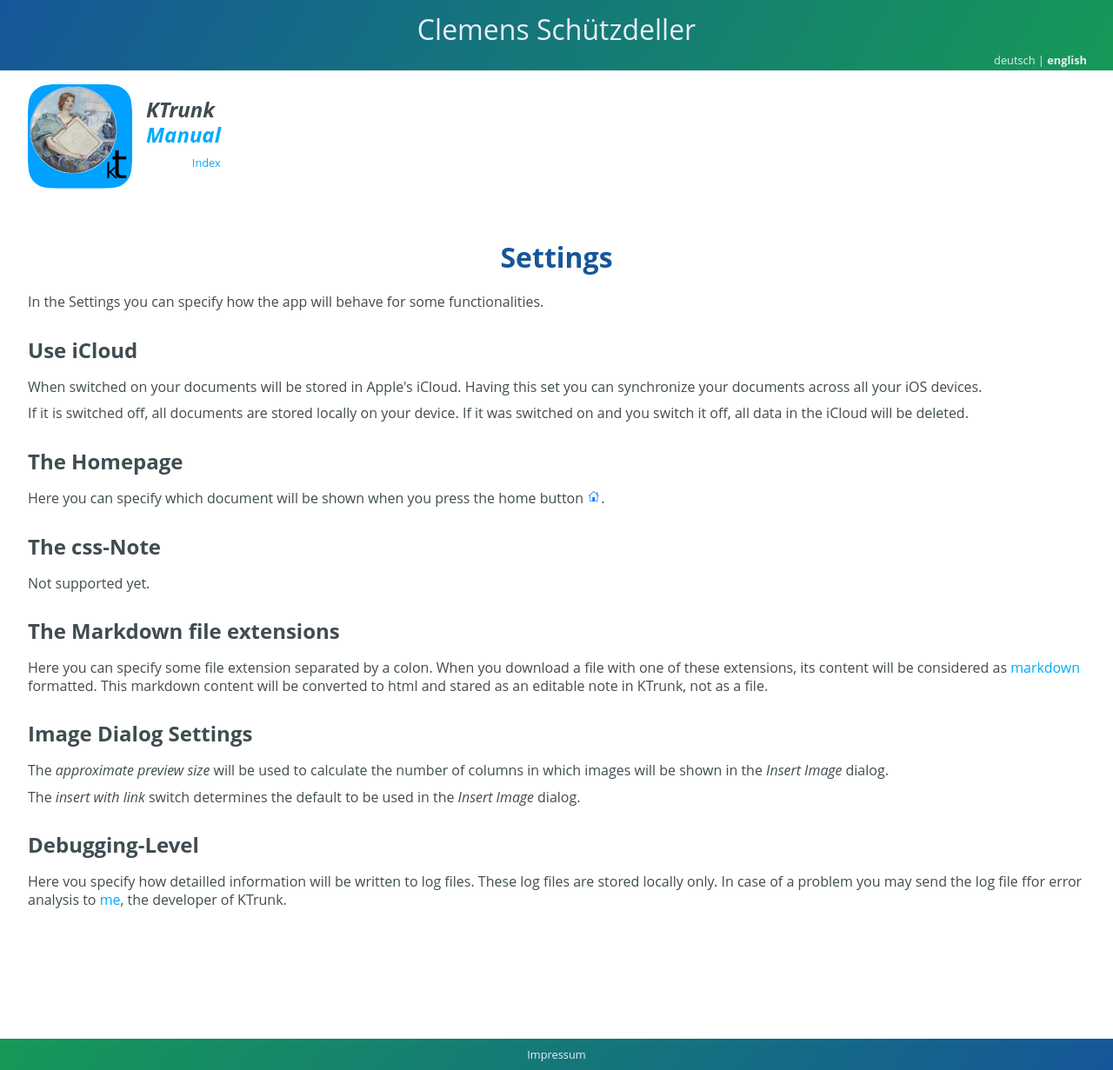
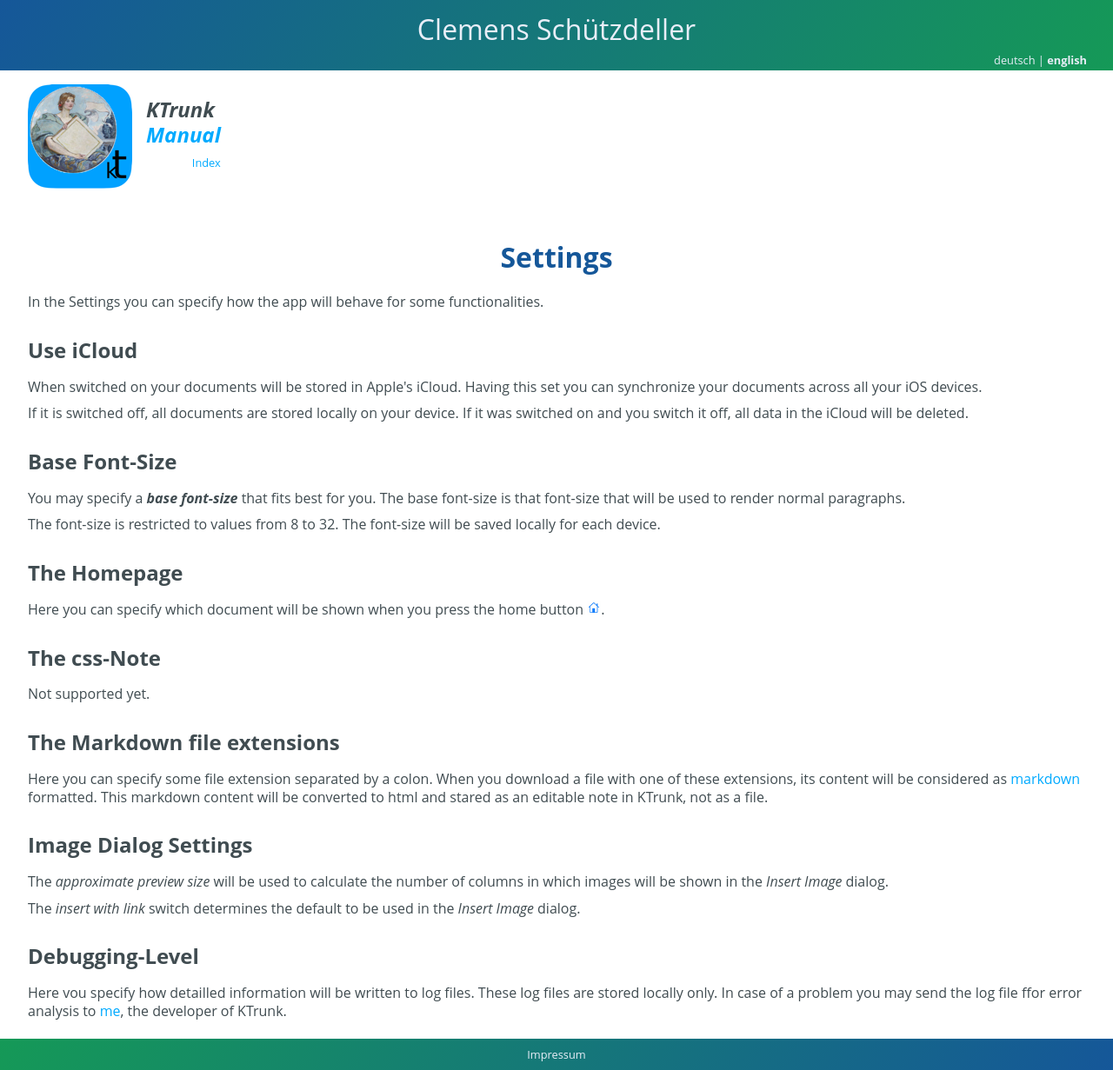
Before and after one commit to cs-LA/home, a Jekyll site: the page built from KTrunk/Manual/Settings.md, in a window 1280 px wide. Shown: the whole page at 87% size. Built offline with Jekyll 4.4.1, drawn with Linux system fonts in a browser that asks for light colours; our own code applies the rules of GitHub Pages for plain Markdown files.

Commit message:
Update Settings.md

```diff
--- a/KTrunk/Manual/Settings.md
+++ b/KTrunk/Manual/Settings.md
@@ -29,6 +29,18 @@
 <p>
   <span class="en">If it is switched off, all documents are stored locally on your device. If it was switched on and you switch it off, all data in the iCloud will be deleted.</span>
   <span class="de">Wenn dies ausgeschaltet ist, werden alle Dokumente nur lokal auf dem Gerät gespeichert. Wenn man dies eingeschaltet war und es ausgeschaltet wird, werden alle Daten in der iCloud gelöscht.</span>
+</p>
+<h3>
+  <span class="en">Base Font-Size</span>
+  <span class="de">Basis-Schriftgröße</span>
+</h3>
+<p>
+  <span class="en">You may specify a <strong><em>base font-size</em></strong> that fits best for you. The base font-size is that font-size that will be used to render normal paragraphs.</span>
+  <span class="de">Die <strong><em>Basis-Schriftgröße</em></strong> kann individuell eingestellt werden. Die Basis-Schriftgröße wird für die Darstellung normaler Paragraphen benutzt.</span>
+</p>
+<p>
+  <span class="en">The font-size is restricted to values from 8 to 32. The font-size will be saved locally for each device.</span>
+  <span class="de">Die Schriftgröße ist auf Werte von 8 bis 32 begrenzt. Die Schriftgröße wird lokal für jedes Gerät gespeichert.</span>
 </p>
 <h3>
   <span class="en">The Homepage</span>
```
